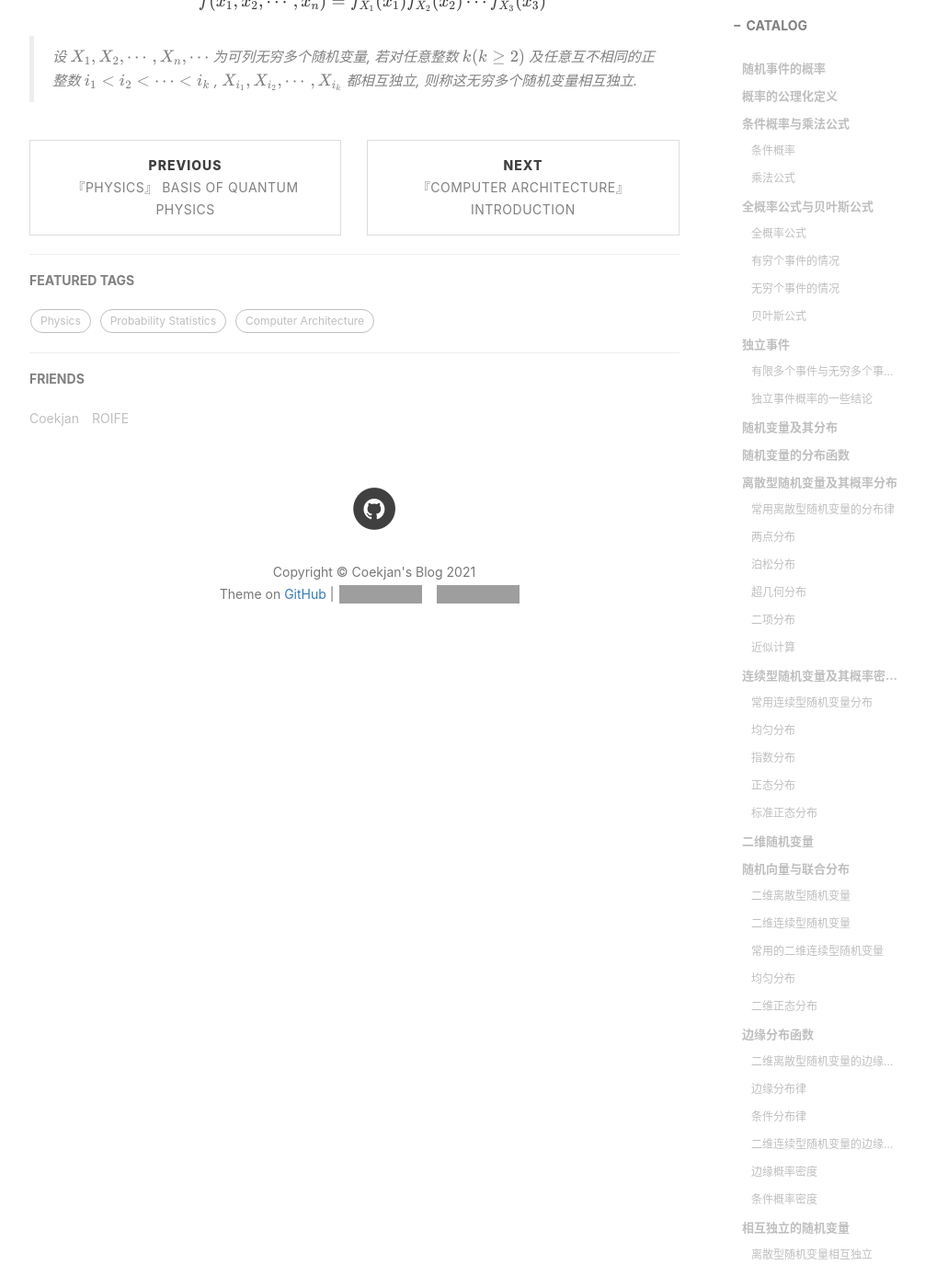
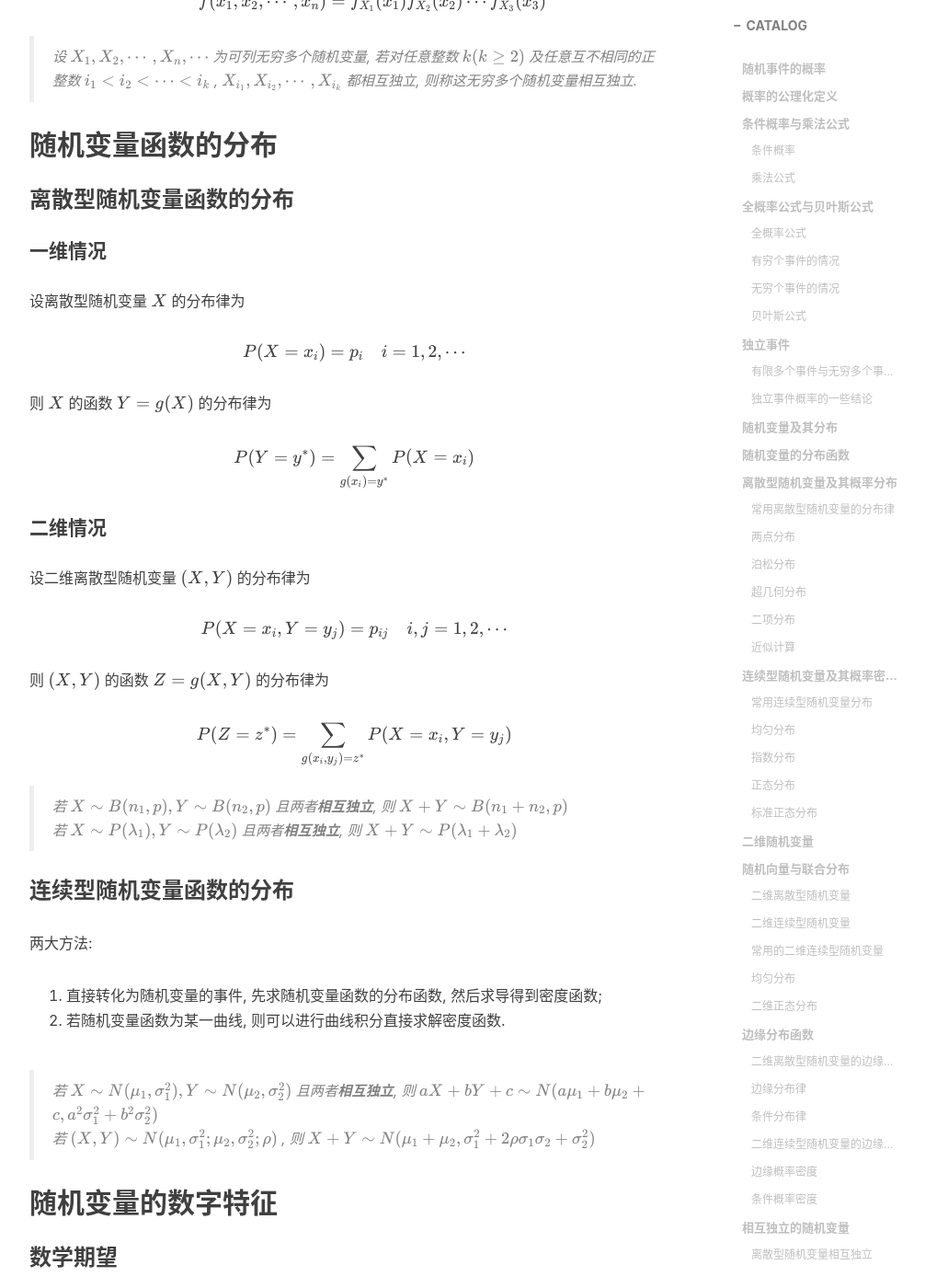
Before and after one commit to Coekjan/coekjan.github.io, a Jekyll site: the page built from _posts/Probability-Statistics/2021-01-03-Probability-Theory.md, in a window 1280 px wide and 1400 px high, scrolled down 16195 px. Shown: the whole window at 92% size, without its empty margins (233-1239 px from the left). Built offline with Jekyll 4.4.1, drawn with Linux system fonts in a browser that asks for light colours; nearby versions of some CDN libraries; comment, search, counter and statistics services are not loaded; grey boxes are pictures that could not be loaded.

Commit message:
Update 2021-01-03-Probability-Theory.md

```diff
--- a/_posts/Probability-Statistics/2021-01-03-Probability-Theory.md
+++ b/_posts/Probability-Statistics/2021-01-03-Probability-Theory.md
@@ -649,3 +649,55 @@ $$
 $$
 
 > 设 $X_1,X_2,\dotsm,X_n,\dotsm$ 为可列无穷多个随机变量, 若对任意整数 $k(k\ge2)$ 及任意互不相同的正整数 $i_1<i_2<\dotsm<i_k$ , $X_{i_1},X_{i_2},\dotsm,X_{i_k}$ 都相互独立, 则称这无穷多个随机变量相互独立.
+
+## 随机变量函数的分布
+
+### 离散型随机变量函数的分布
+
+#### 一维情况
+
+设离散型随机变量 $X$ 的分布律为
+
+$$
+P(X=x_i)=p_i\quad i=1,2,\dotsm
+$$
+
+则 $X$ 的函数 $Y=g(X)$ 的分布律为
+
+$$
+P(Y=y^*)=\sum_{g(x_i)=y^*}P(X=x_i)
+$$
+
+#### 二维情况
+
+设二维离散型随机变量 $(X,Y)$ 的分布律为
+
+$$
+P(X=x_i,Y=y_j)=p_{ij}\quad i,j=1,2,\dotsm
+$$
+
+则 $(X,Y)$ 的函数 $Z=g(X,Y)$ 的分布律为
+
+$$
+P(Z=z^*)=\sum_{g(x_i,y_j)=z^*}P(X=x_i,Y=y_j)
+$$
+
+> 若 $X\sim B(n_1,p),Y\sim B(n_2,p)$ 且两者**相互独立**, 则 $X+Y\sim B(n_1+n_2,p)$
+>
+> 若 $X\sim P(\lambda_1),Y\sim P(\lambda_2)$ 且两者**相互独立**, 则 $X+Y\sim P(\lambda_1+\lambda_2)$
+
+### 连续型随机变量函数的分布
+
+两大方法:
+1. 直接转化为随机变量的事件, 先求随机变量函数的分布函数, 然后求导得到密度函数;
+2. 若随机变量函数为某一曲线, 则可以进行曲线积分直接求解密度函数.
+
+> 若 $X\sim N(\mu_1,\sigma_1^2),Y\sim N(\mu_2,\sigma_2^2)$ 且两者**相互独立**, 则 $aX+bY+c\sim N(a\mu_1+b\mu_2+c,a^2\sigma_1^2+b^2\sigma_2^2)$
+>
+> 若 $(X,Y)\sim N(\mu_1,\sigma_1^2;\mu_2,\sigma_2^2;\rho)$ , 则 $X+Y\sim N(\mu_1+\mu_2,\sigma_1^2+2\rho\sigma_1\sigma_2+\sigma_2^2)$
+
+## 随机变量的数字特征
+
+### 数学期望
+
+...
```
